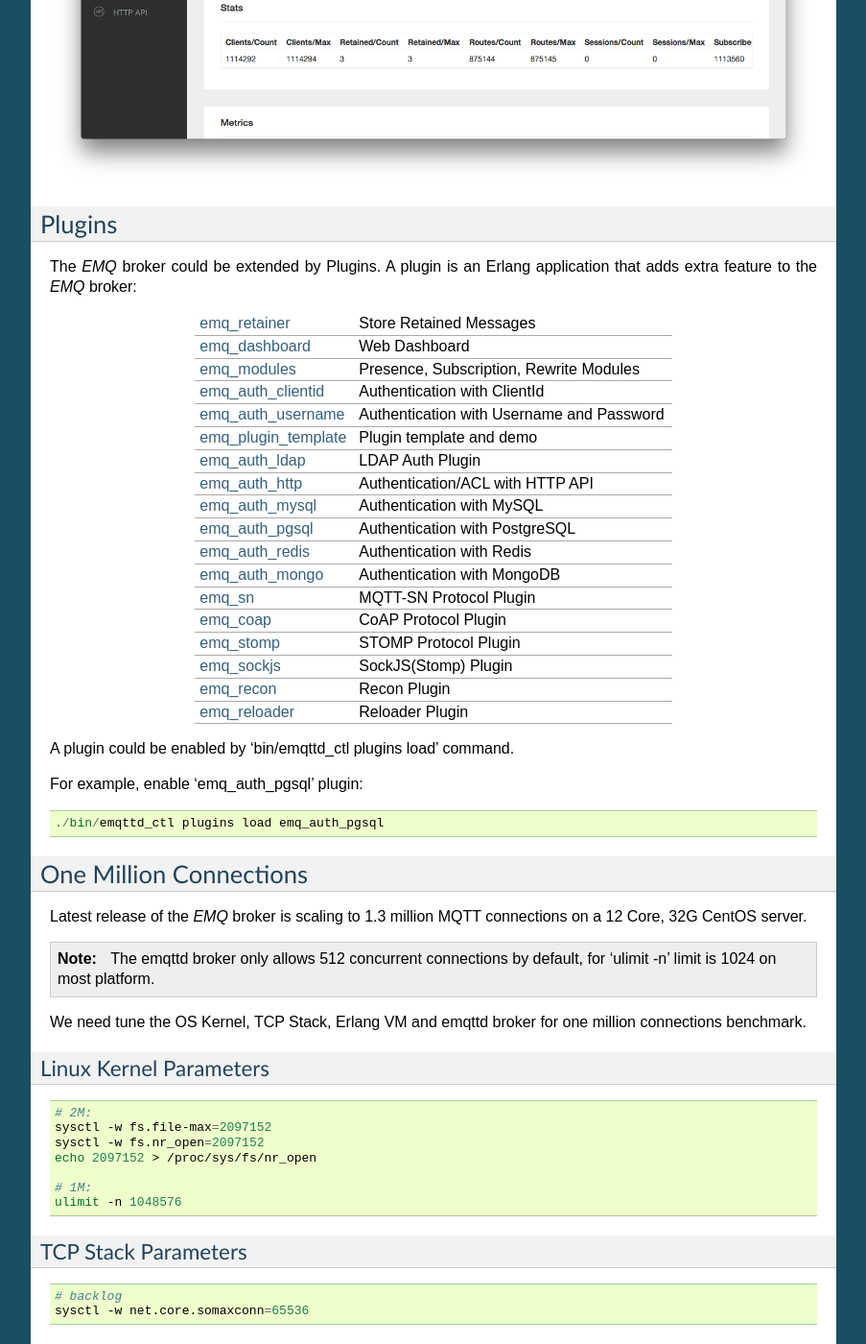
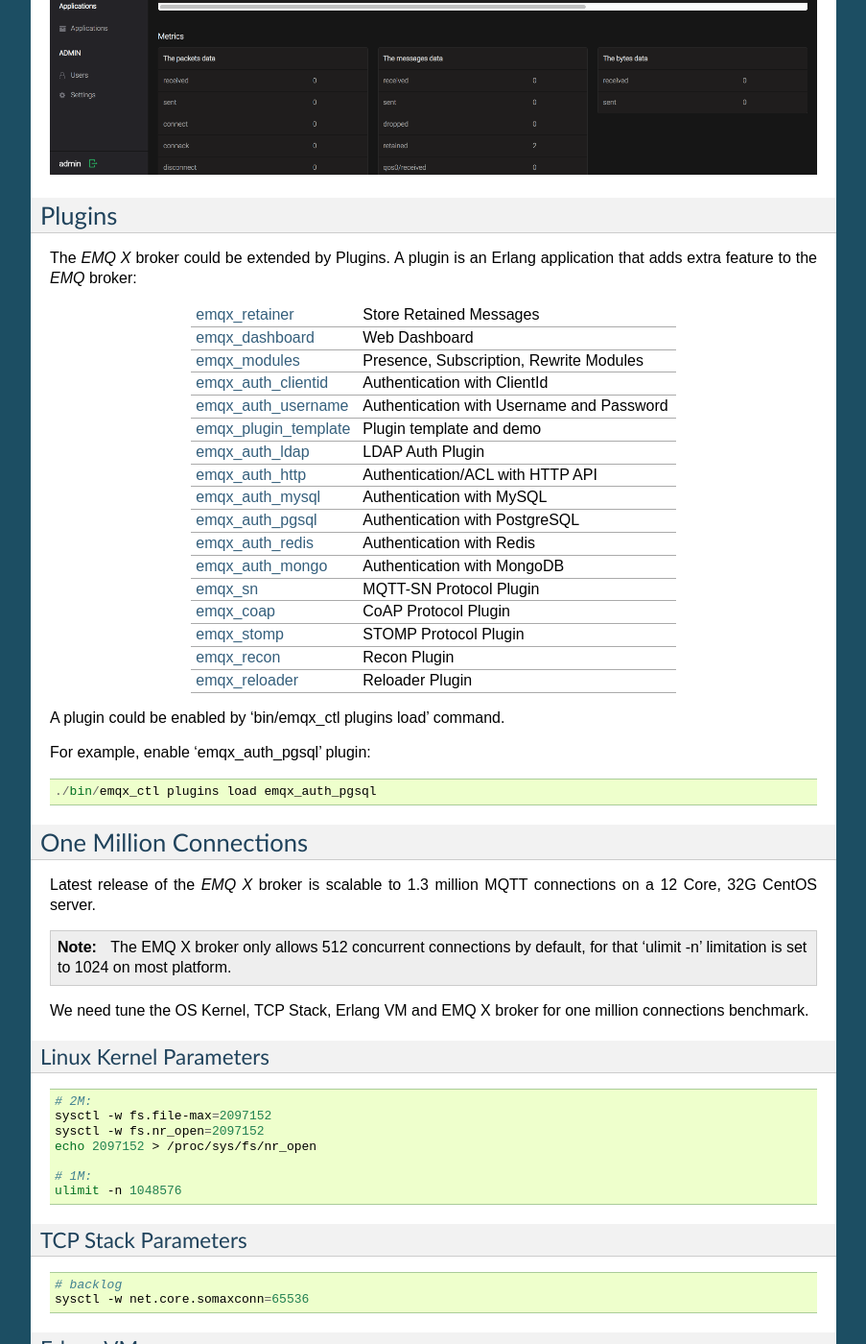
Before and after one commit to emqxarchive/emqx-docs-en, a Sphinx documentation site: the page built from source/getstarted.rst, in a window 1280 px wide and 1400 px high, scrolled down 2228 px. Shown: the whole window at 96% size, without its empty margins (198-1101 px from the left). Built offline with Sphinx 7.4.7, drawn with Linux system fonts in a browser that asks for light colours; some of the changed text lies outside the part shown.

Commit message:
Update getstarted.rst to v3.0

```diff
--- a/source/getstarted.rst
+++ b/source/getstarted.rst
@@ -59,43 +59,43 @@
 Download and Install
 --------------------
 
-The *EMQ* broker is cross-platform, which could be deployed on Linux, FreeBSD, Mac, Windows and even Raspberry Pi.
+The *EMQ X* broker is cross-platform, which could be deployed on Linux, FreeBSD, Mac, Windows and even Raspberry Pi.
 
-Download binary package from: http://emqtt.io/downloads.
+Download binary package from: http://emqx.io/downloads.
 
 Installing on Mac, for example:
 
 .. code-block:: bash
 
-    unzip emqttd-macosx-v2.0.zip && cd emqttd
+    unzip emqx-macosx-v3.0.zip && cd emqx
 
-    # Start emqttd
-    ./bin/emqttd start
+    # Start EMQ X
+    ./bin/emqx start
 
     # Check Status
-    ./bin/emqttd_ctl status
+    ./bin/emqx_ctl status
 
-    # Stop emqttd
-    ./bin/emqttd stop
+    # Stop EMQ X
+    ./bin/emqx stop
 
 Installing from Source
 ----------------------
 
-.. NOTE:: The *EMQ* broker requires Erlang R18+ to build since 1.1 release.
+.. NOTE:: The *EMQ X* broker requires Erlang R19+ to build since 3.0 release.
 
 .. code-block:: bash
 
-    git clone https://github.com/emqtt/emqttd.git
+    git clone https://github.com/emqx/emqx.git
 
-    cd emqttd && make rel
+    cd emqx && make rel
 
-    cd rel/emqttd && ./bin/emqttd console
+    cd rel/emqx && ./bin/emqx console
 
 -------------
 Web Dashboard
 -------------
 
-A Web Dashboard will be loaded when the *EMQ* broker is started successfully.
+A Web Dashboard will be loaded when the *EMQ X* broker is started successfully.
 
 The Dashboard helps check running status of the broker, monitor statistics and metrics of MQTT packets, query clients, sessions, topics and subscriptions.
 
@@ -113,63 +113,61 @@
 Plugins
 -------
 
-The *EMQ* broker could be extended by Plugins.  A plugin is an Erlang application that adds extra feature to the *EMQ* broker:
+The *EMQ X* broker could be extended by Plugins.  A plugin is an Erlang application that adds extra feature to the *EMQ* broker:
 
 +-------------------------+--------------------------------------------+
-| `emq_retainer`_         | Store Retained Messages                    |
+| `emqx_retainer`_        | Store Retained Messages                    |
 +-------------------------+--------------------------------------------+
-| `emq_dashboard`_        | Web Dashboard                              |
+| `emqx_dashboard`_       | Web Dashboard                              |
 +-------------------------+--------------------------------------------+
-| `emq_modules`_          | Presence, Subscription, Rewrite Modules    |
+| `emqx_modules`_         | Presence, Subscription, Rewrite Modules    |
 +-------------------------+--------------------------------------------+
-| `emq_auth_clientid`_    | Authentication with ClientId               |
+| `emqx_auth_clientid`_   | Authentication with ClientId               |
 +-------------------------+--------------------------------------------+
-| `emq_auth_username`_    | Authentication with Username and Password  |
+| `emqx_auth_username`_   | Authentication with Username and Password  |
 +-------------------------+--------------------------------------------+
-| `emq_plugin_template`_  | Plugin template and demo                   |
+| `emqx_plugin_template`_ | Plugin template and demo                   |
 +-------------------------+--------------------------------------------+
-| `emq_auth_ldap`_        | LDAP Auth Plugin                           |
+| `emqx_auth_ldap`_       | LDAP Auth Plugin                           |
 +-------------------------+--------------------------------------------+
-| `emq_auth_http`_        | Authentication/ACL with HTTP API           |
+| `emqx_auth_http`_       | Authentication/ACL with HTTP API           |
 +-------------------------+--------------------------------------------+
-| `emq_auth_mysql`_       | Authentication with MySQL                  |
+| `emqx_auth_mysql`_      | Authentication with MySQL                  |
 +-------------------------+--------------------------------------------+
-| `emq_auth_pgsql`_       | Authentication with PostgreSQL             |
+| `emqx_auth_pgsql`_      | Authentication with PostgreSQL             |
 +-------------------------+--------------------------------------------+
-| `emq_auth_redis`_       | Authentication with Redis                  |
+| `emqx_auth_redis`_      | Authentication with Redis                  |
 +-------------------------+--------------------------------------------+
-| `emq_auth_mongo`_       | Authentication with MongoDB                |
+| `emqx_auth_mongo`_      | Authentication with MongoDB                |
 +-------------------------+--------------------------------------------+
-| `emq_sn`_               | MQTT-SN Protocol Plugin                    |
+| `emqx_sn`_              | MQTT-SN Protocol Plugin                    |
 +-------------------------+--------------------------------------------+
-| `emq_coap`_             | CoAP Protocol Plugin                       |
+| `emqx_coap`_            | CoAP Protocol Plugin                       |
 +-------------------------+--------------------------------------------+
-| `emq_stomp`_            | STOMP Protocol Plugin                      |
+| `emqx_stomp`_           | STOMP Protocol Plugin                      |
 +-------------------------+--------------------------------------------+
-| `emq_sockjs`_           | SockJS(Stomp) Plugin                       |
+| `emqx_recon`_           | Recon Plugin                               |
 +-------------------------+--------------------------------------------+
-| `emq_recon`_            | Recon Plugin                               |
-+-------------------------+--------------------------------------------+
-| `emq_reloader`_         | Reloader Plugin                            |
+| `emqx_reloader`_        | Reloader Plugin                            |
 +-------------------------+--------------------------------------------+
 
-A plugin could be enabled by 'bin/emqttd_ctl plugins load' command.
+A plugin could be enabled by 'bin/emqx_ctl plugins load' command.
 
-For example, enable 'emq_auth_pgsql' plugin::
+For example, enable 'emqx_auth_pgsql' plugin::
 
-    ./bin/emqttd_ctl plugins load emq_auth_pgsql
+    ./bin/emqx_ctl plugins load emqx_auth_pgsql
 
 -----------------------
 One Million Connections
 -----------------------
 
-Latest release of the *EMQ* broker is scaling to 1.3 million MQTT connections on a 12 Core, 32G CentOS server.
+Latest release of the *EMQ X* broker is scalable to 1.3 million MQTT connections on a 12 Core, 32G CentOS server.
 
 .. NOTE::
 
-    The emqttd broker only allows 512 concurrent connections by default, for 'ulimit -n' limit is 1024 on most platform.
+    The EMQ X broker only allows 512 concurrent connections by default, for that 'ulimit -n' limitation is set to 1024 on most platform.
 
-We need tune the OS Kernel, TCP Stack, Erlang VM and emqttd broker for one million connections benchmark.
+We need tune the OS Kernel, TCP Stack, Erlang VM and EMQ X broker for one million connections benchmark.
 
 Linux Kernel Parameters
 -----------------------
@@ -195,7 +193,7 @@
 Erlang VM
 ---------
 
-emqttd/etc/emq.conf:
+emqx/etc/emqx.conf:
 
 .. code-block:: properties
 
@@ -208,7 +206,7 @@
 Max Allowed Connections
 -----------------------
 
-emqttd/etc/emq.conf 'listeners':
+emqx/etc/emqx.conf 'listeners':
 
 .. code-block:: properties
 
@@ -252,25 +250,24 @@
 .. _CocoaMQTT:       https://github.com/emqtt/CocoaMQTT
 .. _QMQTT:           https://github.com/emqtt/qmqtt
 
-.. _emq_plugin_template:  https://github.com/emqtt/emq_plugin_template
-.. _emq_dashboard:        https://github.com/emqtt/emq_dashboard
-.. _emq_retainer:         https://github.com/emqtt/emq_retainer
-.. _emq_modules:          https://github.com/emqtt/emq_modules
-.. _emq_mod_rewrite:      https://github.com/emqtt/emq_mod_rewrite
-.. _emq_auth_clientid:    https://github.com/emqtt/emq_auth_clientid
-.. _emq_auth_username:    https://github.com/emqtt/emq_auth_username
-.. _emq_auth_ldap:        https://github.com/emqtt/emq_auth_ldap
-.. _emq_auth_http:        https://github.com/emqtt/emq_auth_http
-.. _emq_auth_mysql:       https://github.com/emqtt/emq_auth_mysql
-.. _emq_auth_pgsql:       https://github.com/emqtt/emq_auth_pgsql
-.. _emq_auth_redis:       https://github.com/emqtt/emq_auth_redis
-.. _emq_auth_mongo:       https://github.com/emqtt/emq_auth_mongo
-.. _emq_reloader:         https://github.com/emqtt/emq_reloader
-.. _emq_stomp:            https://github.com/emqtt/emq_stomp
-.. _emq_sockjs:           https://github.com/emqtt/emq_sockjs
-.. _emq_recon:            https://github.com/emqtt/emq_recon
-.. _emq_sn:               https://github.com/emqtt/emq_sn
-.. _emq_coap:             https://github.com/emqtt/emq_coap
-.. _emq_mod_retainer:     https://github.com/emqtt/emq_mod_retainer
-.. _emq_mod_presence:     https://github.com/emqtt/emq_mod_presence
-.. _emq_mod_subscription: https://github.com/emqtt/emq_mod_subscription
+.. _emqx_plugin_template:  https://github.com/emqx/emqx-plugin-template
+.. _emqx_dashboard:        https://github.com/emqx/emqx-dashboard
+.. _emqx_retainer:         https://github.com/emqx/emqx-retainer
+.. _emqx_modules:          https://github.com/emqx/emqx-modules
+.. _emqx_mod_rewrite:      https://github.com/emqx/emqx-mod-rewrite
+.. _emqx_auth_clientid:    https://github.com/emqx/emqx-auth-clientid
+.. _emqx_auth_username:    https://github.com/emqx/emqx-auth-username
+.. _emqx_auth_ldap:        https://github.com/emqx/emqx-auth-ldap
+.. _emqx_auth_http:        https://github.com/emqx/emqx-auth-http
+.. _emqx_auth_mysql:       https://github.com/emqx/emqx-auth-mysql
+.. _emqx_auth_pgsql:       https://github.com/emqx/emqx-auth-pgsql
+.. _emqx_auth_redis:       https://github.com/emqx/emqx-auth-redis
+.. _emqx_auth_mongo:       https://github.com/emqx/emqx-auth-mongo
+.. _emqx_reloader:         https://github.com/emqx/emqx-reloader
+.. _emqx_stomp:            https://github.com/emqx/emqx-stomp
+.. _emqx_recon:            https://github.com/emqx/emqx-recon
+.. _emqx_sn:               https://github.com/emqx/emqx-sn
+.. _emqx_coap:             https://github.com/emqx/emqx-coap
+.. _emqx_mod_retainer:     https://github.com/emqx/emqx-mod-retainer
+.. _emqx_mod_presence:     https://github.com/emqx/emqx-mod-presence
+.. _emqx_mod_subscription: https://github.com/emqx/emqx-mod-subscription
```
Also changed, not shown: other parts of source/getstarted.rst (+6 -6 lines), source/_static/images/dashboard.png.
